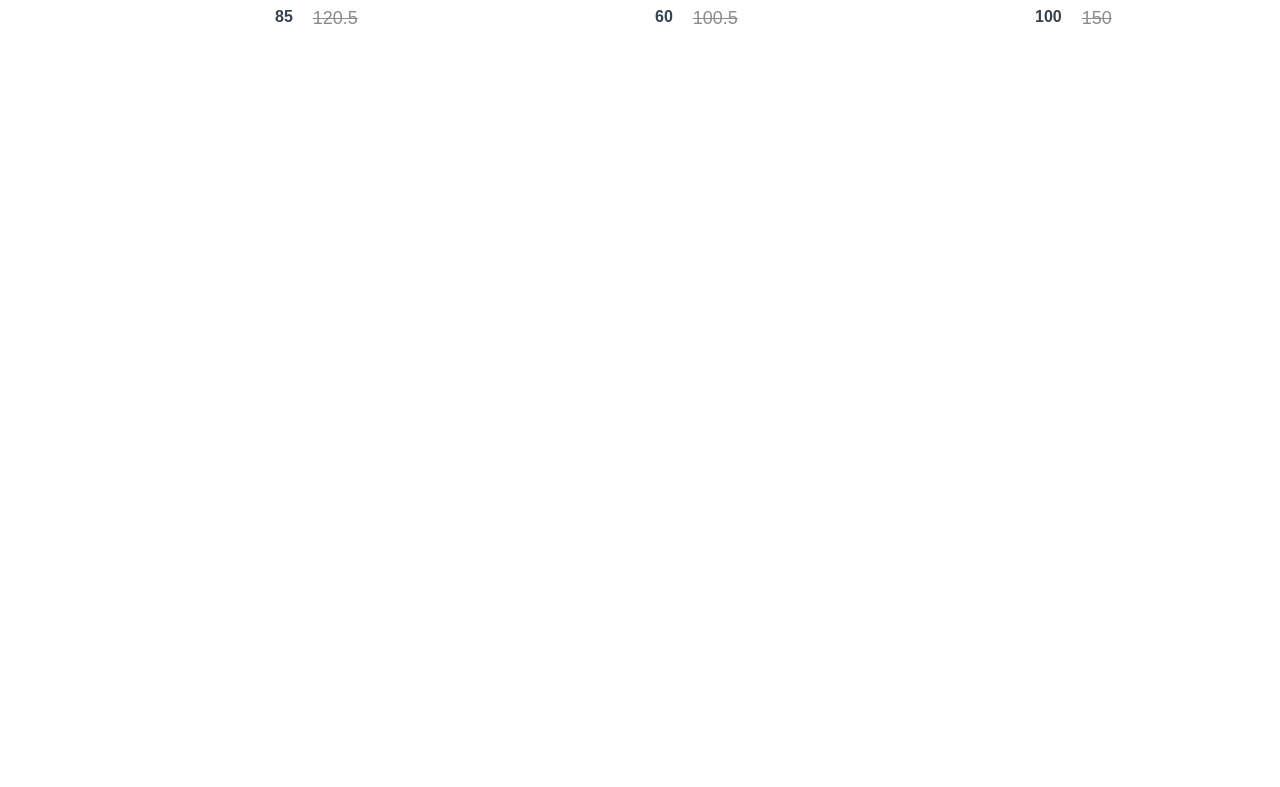
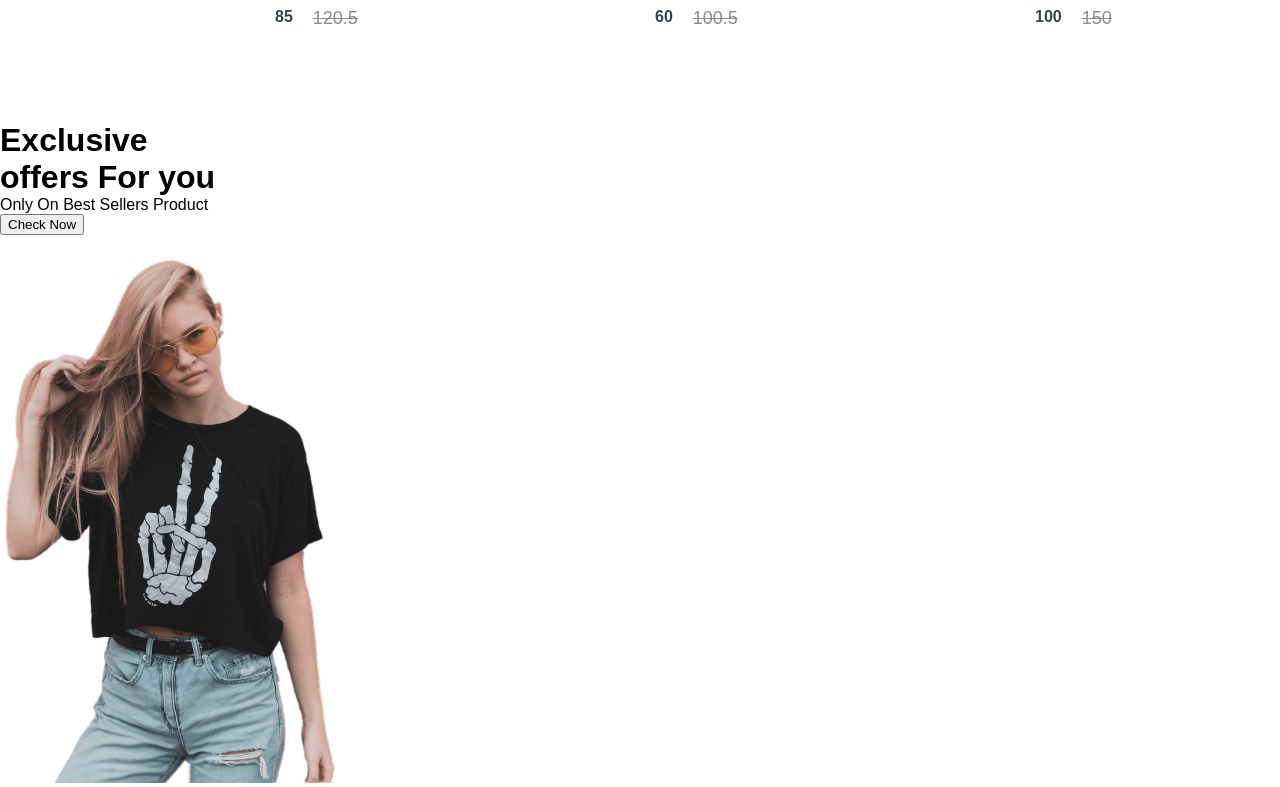
Before and after one commit to george827/E-commerce, a React (Create React App) app in the folder front-end/: page / in a window 1280 px wide. Shown: the part 1495-2282 px from the top of the page. Before the commit the page ends 1617 px from the top, so only its background shows below. Built offline with nearby package versions, Linux system fonts and the light colour scheme.

Commit message:
Add offers style

```diff
--- /dev/null
+++ b/front-end/src/components/Offers/Offers.jsx
@@ -0,0 +1,22 @@
+import React from 'react'
+import './Offers.css'
+import ExclusiveImage from '../assets/Frontend_Assets/exclusive_image.png'
+
+const Offers = () => {
+  return (
+    <div className='offers'>
+        <div className="offers-left">
+            <h1>Exclusive</h1>
+            <h1>offers For you</h1>
+            <p>Only On Best Sellers Product</p>
+            <button>Check Now</button>
+        </div>
+        <div className="offers-right">
+            <img src={ExclusiveImage} alt="exclusive_image" />
+        </div>
+
+    </div>
+  )
+}
+
+export default Offers;
--- a/front-end/src/pages/Shop.jsx
+++ b/front-end/src/pages/Shop.jsx
@@ -1,12 +1,14 @@
 import React from 'react'
 import Hero from '../components/Hero/Hero'
 import { Popular } from '../components/Popular/Popular'
+import Offers from '../components/Offers/Offers'
 
 export const Shop = () => {
   return (
     <div>
       <Hero />
       <Popular />
+      <Offers />
       </div>
   )
 }
```
Also changed, not shown: front-end/src/components/Offers/Offers.css (added).
